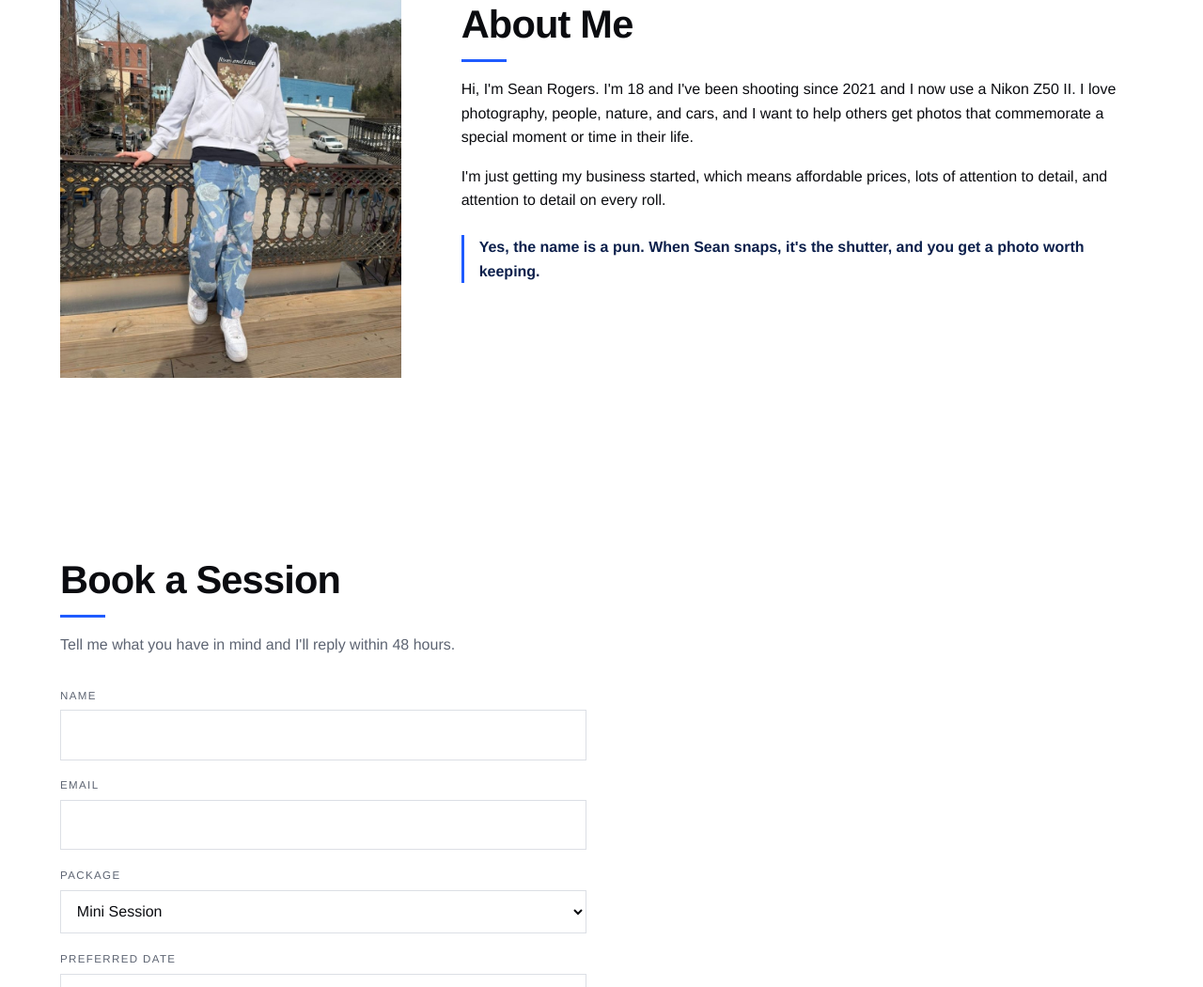
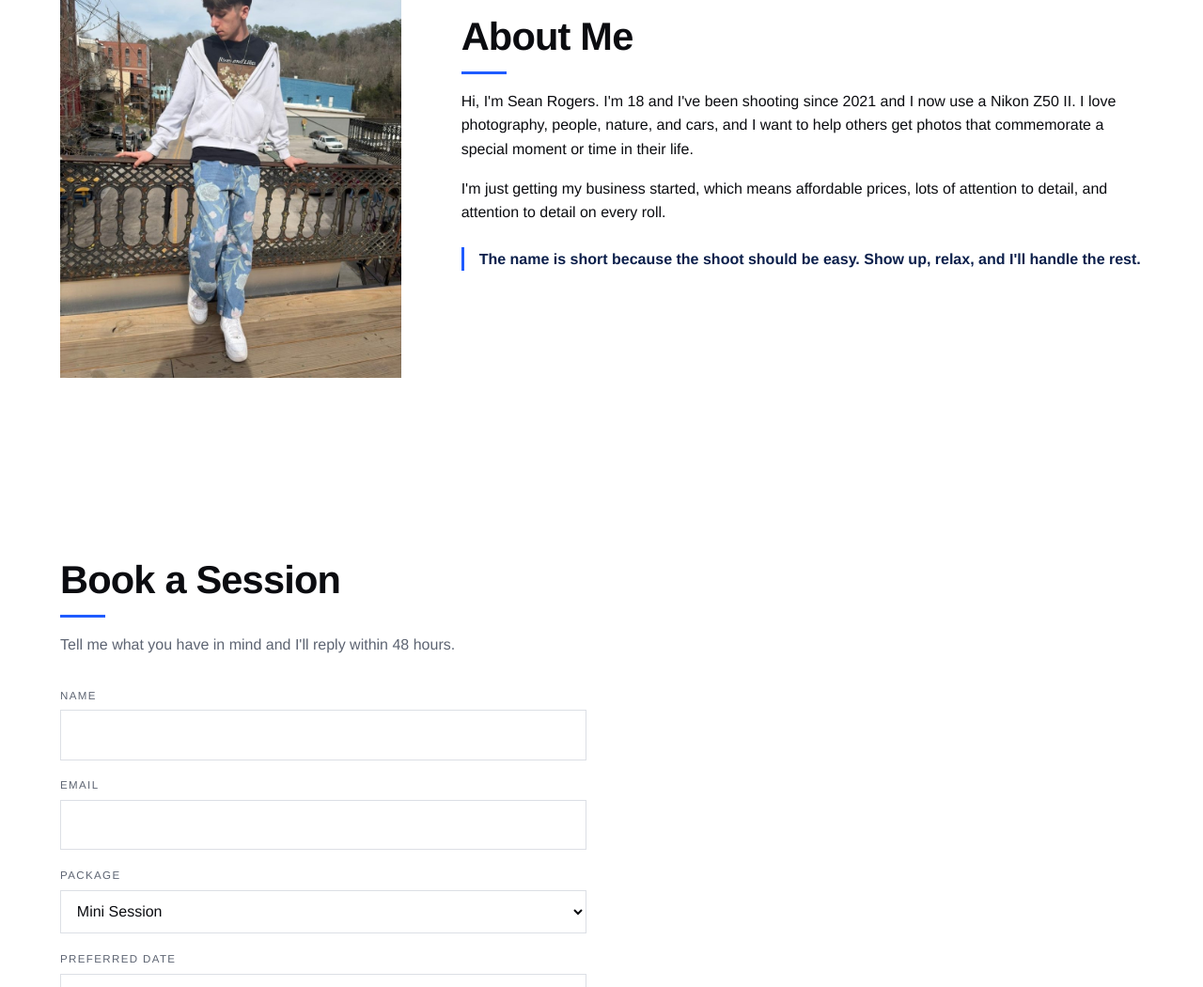
Before and after one commit to skinny479/Sean-photo, a plain HTML site: page index.html in a window 1280 px wide. Shown: the part 3615-4665 px from the top of the page at 94% size. Drawn offline with Linux system fonts and the light colour scheme.

Commit message:
About: swap pull line
Co-Authored-By: Claude Sonnet 5.5 <noreply@anthropic.com>
Claude-Session: https://claude.ai/code/session_014WKvnanEtbJMn9QXxNXuae

```diff
--- a/index.html
+++ b/index.html
@@ -97,7 +97,7 @@
       <h2>About Me</h2>
       <p>Hi, I'm Sean Rogers. I'm 18 and I've been shooting since 2021 and I now use a Nikon Z50 II. I love photography, people, nature, and cars, and I want to help others get photos that commemorate a special moment or time in their life.</p>
       <p>I'm just getting my business started, which means affordable prices, lots of attention to detail, and attention to detail on every roll.</p>
-      <p class="tag">Yes, the name is a pun. When Sean snaps, it's the shutter, and you get a photo worth keeping.</p>
+      <p class="tag">The name is short because the shoot should be easy. Show up, relax, and I'll handle the rest.</p>
     </div>
   </section>
 
```
